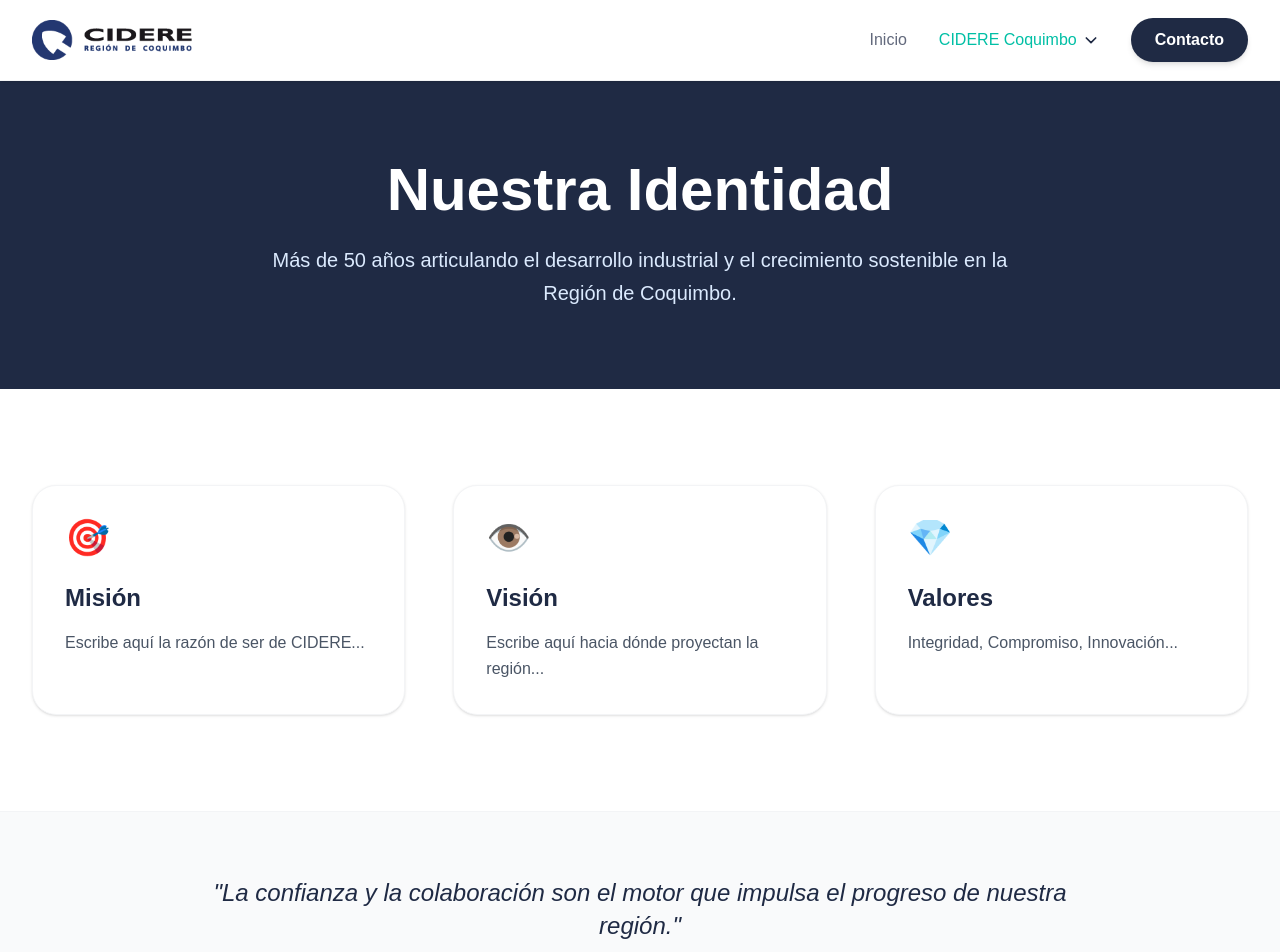
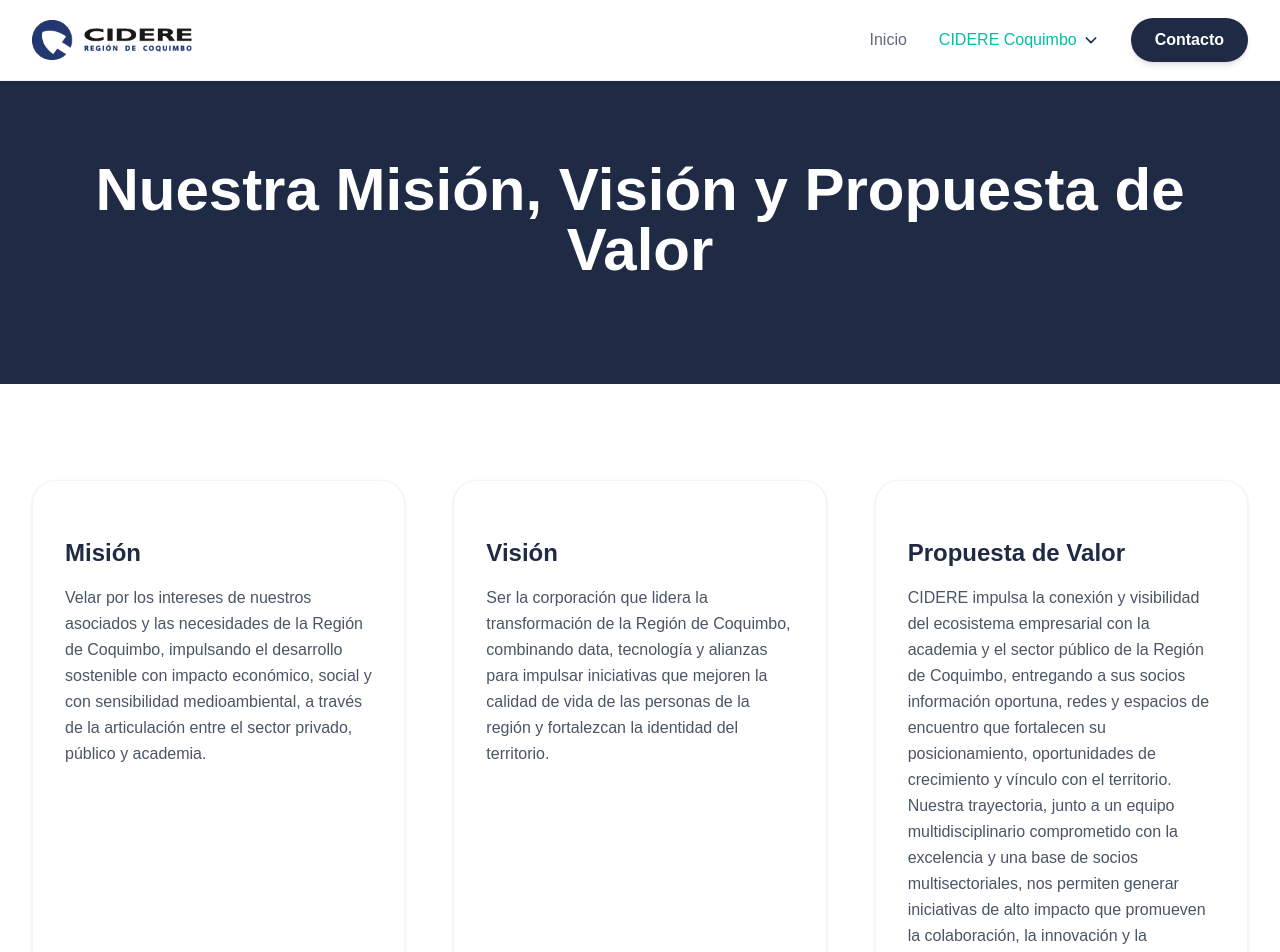
Before and after one commit to elpablii/practicacidere, a Next.js app in the folder practicaprofesional/cidere/paginapilotocidere/: page /nosotros in a window 1280 px wide. Shown: the top 952 px of the page. Built offline with nearby package versions, Linux system fonts and the light colour scheme.

Commit message:
Redacción de misión, visión y propuesta de valor en la nueva página

```diff
--- a/practicaprofesional/cidere/paginapilotocidere/src/app/nosotros/page.tsx
+++ b/practicaprofesional/cidere/paginapilotocidere/src/app/nosotros/page.tsx
@@ -8,26 +8,12 @@
             <section className="bg-primary py-20 px-4">
                 <div className="max-w-7xl mx-auto text-center">
                     <h1 className="text-white text-4xl md:text-6xl font-extrabold mb-6">
-                        Nuestra Identidad
+                        Nuestra Misión, Visión y Propuesta de Valor
                     </h1>
-                    <p className="text-blue-100 text-lg md:text-xl max-w-3xl mx-auto leading-relaxed">
-                        Más de 50 años articulando el desarrollo industrial y el crecimiento sostenible
-                        en la Región de Coquimbo.
-                    </p>
                 </div>
             </section>
 
-            {/* Aquí cargamos el componente con la Misión, Visión y Valores */}
             <Identity />
-
-            {/* Sección de apoyo visual o frase institucional */}
-            <section className="py-16 bg-gray-50 border-y border-gray-100">
-                <div className="max-w-4xl mx-auto px-4 text-center">
-                    <blockquote className="text-primary text-2xl font-medium italic leading-snug">
-                        "La confianza y la colaboración son el motor que impulsa el progreso de nuestra región."
-                    </blockquote>
-                </div>
-            </section>
         </div>
     );
 }
--- a/practicaprofesional/cidere/paginapilotocidere/src/components/identity.tsx
+++ b/practicaprofesional/cidere/paginapilotocidere/src/components/identity.tsx
@@ -5,20 +5,20 @@
         {
             id: "mision",
             title: "Misión",
-            desc: "Escribe aquí la razón de ser de CIDERE...",
-            icon: "🎯"
+            desc: "Velar por los intereses de nuestros asociados y las necesidades de la Región de Coquimbo, impulsando el desarrollo sostenible con impacto económico, social y con sensibilidad medioambiental, a través de la articulación entre el sector privado, público y academia.",
+            icon: ""
         },
         {
             id: "vision",
             title: "Visión",
-            desc: "Escribe aquí hacia dónde proyectan la región...",
-            icon: "👁️"
+            desc: "Ser la corporación que lidera la transformación de la Región de Coquimbo, combinando data, tecnología y alianzas para impulsar iniciativas que mejoren la calidad de vida de las personas de la región y fortalezcan la identidad del territorio.",
+            icon: ""
         },
         {
             id: "valores",
-            title: "Valores",
-            desc: "Integridad, Compromiso, Innovación...",
-            icon: "💎"
+            title: "Propuesta de Valor",
+            desc: "CIDERE impulsa la conexión y visibilidad del ecosistema empresarial con la academia y el sector público de la Región de Coquimbo, entregando a sus socios información oportuna, redes y espacios de encuentro que fortalecen su posicionamiento, oportunidades de crecimiento y vínculo con el territorio. Nuestra trayectoria, junto a un equipo multidisciplinario comprometido con la excelencia y una base de socios multisectoriales, nos permiten generar iniciativas de alto impacto que promueven la colaboración, la innovación y la sostenibilidad para contribuir al desarrollo integral y a la mejora en la calidad de vida de quienes habitan nuestra región.",
+            icon: ""
         }
     ];
 
```
